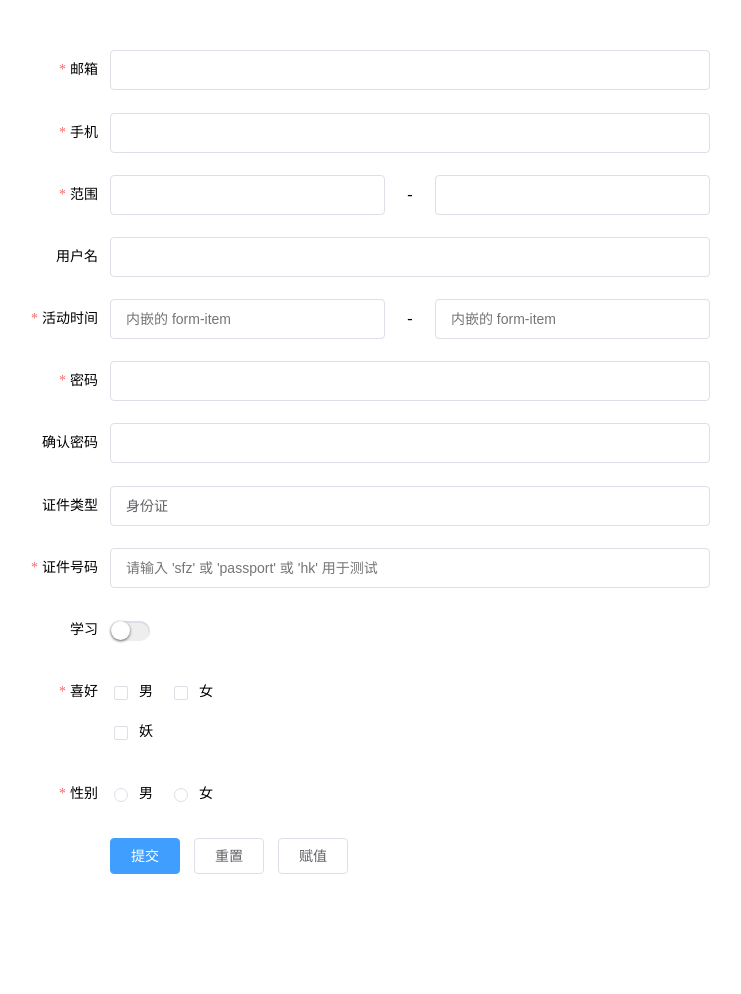
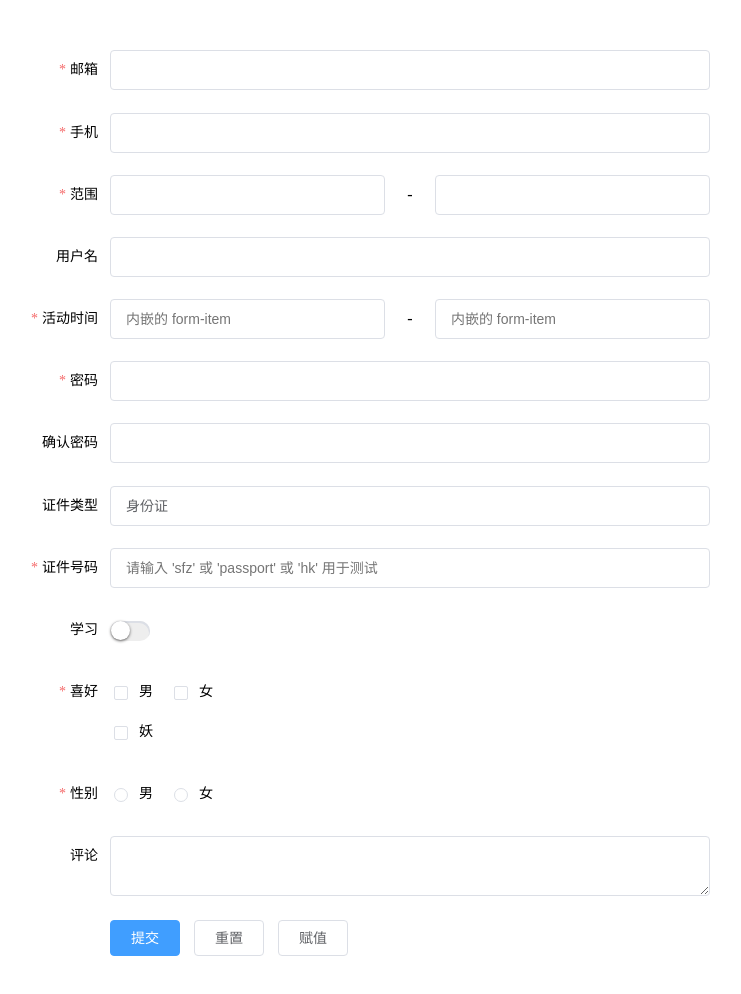
Before and after one commit to coffeehu/h-form, a plain HTML site: page index.html in a window 1280 px wide. Shown: the whole page, without its empty margins (280-1021 px from the left). Before the commit the page ends 926 px from the top, so only its background shows below. Drawn offline with Linux system fonts and the light colour scheme.

Commit message:
add textarea

```diff
--- a/h-form.css
+++ b/h-form.css
@@ -47,7 +47,8 @@
   width: 100%;
   font-size: 14px;
 }
-.h-input--inner {
+.h-input--inner,
+.h-textarea--inner {
   display: inline-block;
   height: 40px;
   line-height: 40px;
@@ -69,10 +70,12 @@
 .h-form-item.is-error .h-input--inner {
   border-color: #f56c6c;
 }
-.h-input--inner:hover {
+.h-input--inner:hover,
+.h-textarea--inner:hover {
   border-color: #c0c4cc;
 }
-.h-input--inner:focus {
+.h-input--inner:focus,
+.h-textarea--inner:focus {
   border-color: #409EFF;
 }
 /*error*/
@@ -85,6 +88,19 @@
   font-size: 12px;
   color: #f56c6c;
   opacity: 1;
+}
+/*textarea*/
+.h-textarea {
+  display: inline-block;
+  width: 100%;
+  font-size: 14px;
+}
+.h-textarea--inner {
+  min-height: 60px;
+  line-height: 1.5;
+  height: auto;
+  padding: 5px 15px;
+  vertical-align: bottom;
 }
 /*-----------------动画---------------*/
 .h-anim {
--- a/h-form.js
+++ b/h-form.js
@@ -387,7 +387,7 @@ function FormItem(el, form, parentItem) {
 	this.rule = form.$rules[this.prop];
 	this.content = this.el.getElementsByClassName('h-form-item--content')[0];
 	if(!this.content) return;
-	this.input = this.createInput(this.content.getElementsByTagName('input'));
+	this.input = this.createInput(this.content);
 	if(!this.input) return;
 	this.fieldValue = this.getFieldValue();
 	this.resetFlag = false;
@@ -397,7 +397,13 @@ function FormItem(el, form, parentItem) {
 	this.bindInput();
 }
 
-FormItem.prototype.createInput = function(inputList) {
+FormItem.prototype.createInput = function(contentEl) {
+	var inputList = [];
+	var formElments = ['input', 'textarea'];
+	for(var i=0; i<formElments.length; i++) {
+		inputList = this.content.getElementsByTagName(formElments[i]);
+		if(inputList.length > 0) break;
+	}
 	return new ValidInput(inputList);
 }
 
@@ -591,6 +597,10 @@ ValidInput.prototype.getValue = function() {
 			if(this.el[i].checked) return this.el[i].value;
 		}
 	}
+	// textarea 情况
+	else if(this.type === 'textarea') {
+		return this.el[0].value;
+	}
 	//常规情况，只有一个普通 input
 	else if(this.el.length === 1) {
 		return this.el[0].value;
@@ -629,6 +639,9 @@ ValidInput.prototype.setValue = function(value) {
 				if(this.el[i].value === value) this.el[i].checked = true;
 			}
 		}
+	}
+	else if(this.type === 'textarea') {
+		this.el[0].value = value;
 	}
 	else if(this.el.length === 1) {
 		this.el[0].value = value;
--- a/index.html
+++ b/index.html
@@ -9,6 +9,7 @@
       width: 70%;
       max-width: 700px;
       margin: 50px auto;
+      margin-bottom: 100px;
     }
     [class*=col-] {
       float: left;
@@ -168,6 +169,15 @@
           </div>
         </div>
 
+        <div class="h-form-item" prop="comment">
+          <label class="h-form-item--label">评论</label>
+          <div class="h-form-item--content">
+            <div class="h-textarea">
+              <textarea class="h-textarea--inner"></textarea>
+            </div>
+          </div>
+        </div>
+
         <div class="h-form-item">
           <div class="h-form-item--content">
             <button type="button" class="h-button h-button-primary" id="submit">提交</button>
@@ -308,7 +318,8 @@
       sex : 'female',
       hobby : ['bitch', 'female'],
       range : ['1', '10'],
-      study: true
+      study: true,
+      comment: '这系统真烂！'
     }
     mForm.setValue(data);
   }
```
